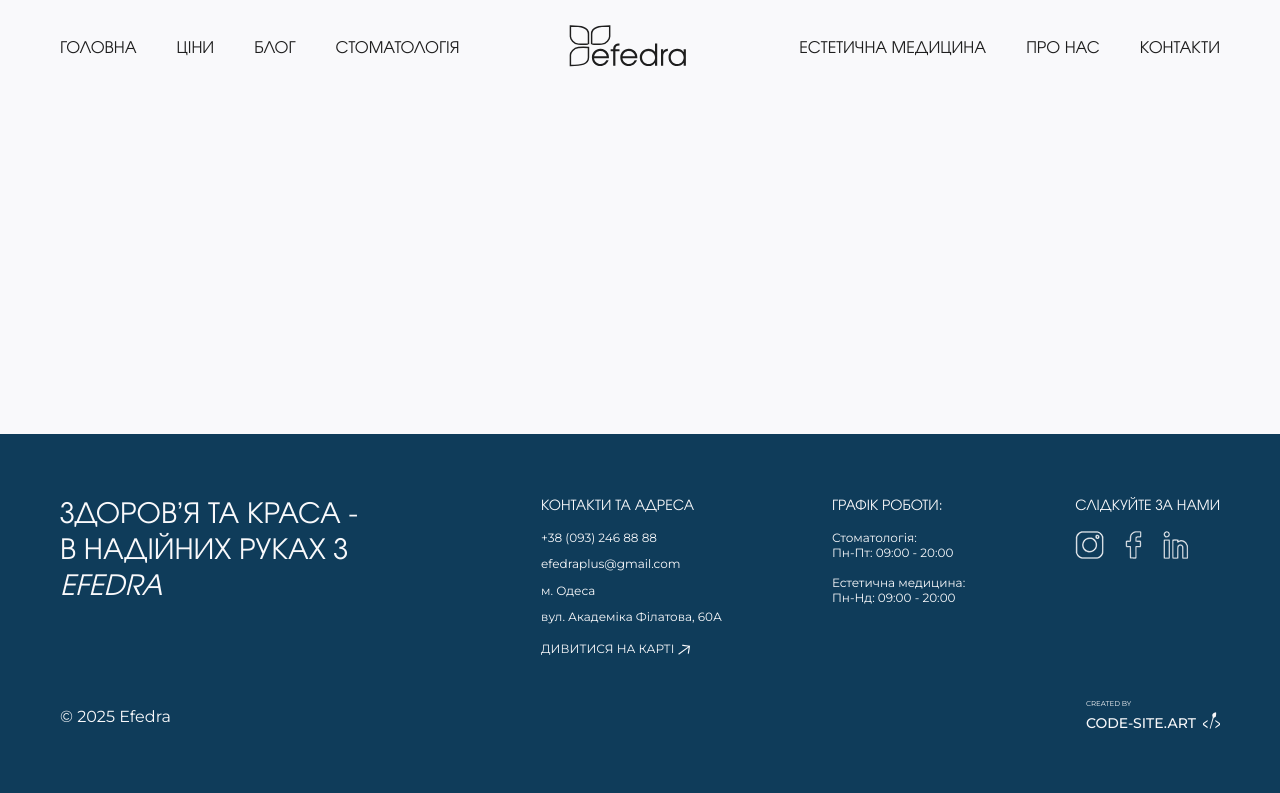
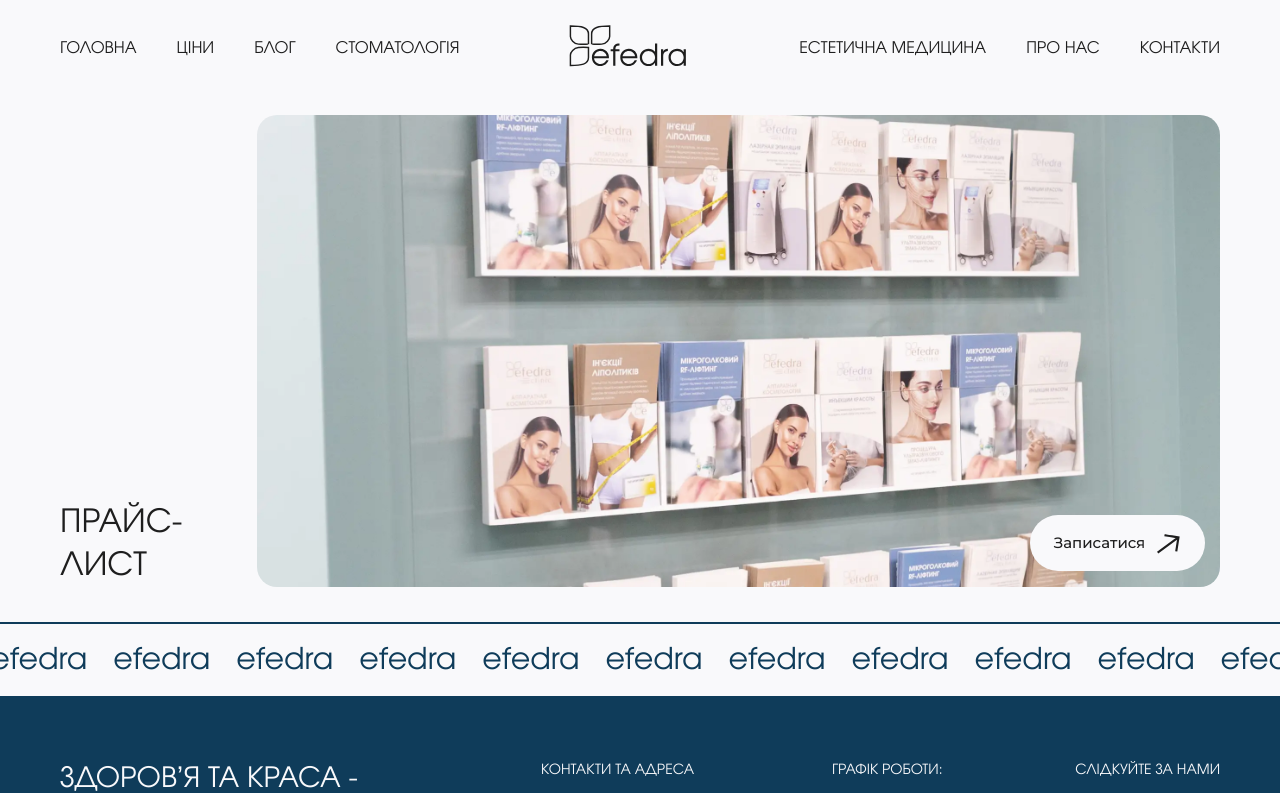
Before and after one commit to cyanidium-dev/efedra-frontend, a Next.js app: page /price in a window 1280 px wide. Shown: the top 793 px of the page. Built offline with nearby package versions, Linux system fonts and the light colour scheme; no server answers.

Commit message:
added hero to price page

```diff
--- a/src/app/price/page.tsx
+++ b/src/app/price/page.tsx
@@ -1,3 +1,14 @@
+import ServiceHero from "@/components/shared/hero/ServiceHero";
+import MarqueeLine from "@/components/shared/marquee/MarqueeLine";
+
 export default function PricePage() {
-  return <></>;
+  return (
+    <>
+      <ServiceHero
+        title="Прайс-лист"
+        image="/images/pricePage/hero/price.webp"
+      />
+      <MarqueeLine variant="blue" />
+    </>
+  );
 }
--- a/src/components/shared/buttons/MainButton.tsx
+++ b/src/components/shared/buttons/MainButton.tsx
@@ -14,6 +14,7 @@ interface MainButtonProps {
   onClick?: () => void;
   loadingText?: string;
   withArrow?: boolean;
+  iconClassName?: string;
 }
 
 const MainButton = forwardRef<HTMLButtonElement, MainButtonProps>(
@@ -28,6 +29,7 @@ const MainButton = forwardRef<HTMLButtonElement, MainButtonProps>(
       onClick,
       loadingText,
       withArrow = false,
+      iconClassName = "",
     },
     ref
   ) => {
@@ -60,7 +62,12 @@ const MainButton = forwardRef<HTMLButtonElement, MainButtonProps>(
             {isLoading ? loadingText : children}
           </p>
           {withArrow ? (
-            <ArrowIcon className="w-[16px] h-auto shrink-0 xl:group-hover:translate-x-[1px] xl:group-hover:-translate-y-[1px] will-change-transform transition duration-300 ease-in-out" />
+            <ArrowIcon
+              className={twMerge(
+                "w-[16px] h-auto shrink-0 xl:group-hover:translate-x-[1px] xl:group-hover:-translate-y-[1px] will-change-transform transition duration-300 ease-in-out",
+                iconClassName
+              )}
+            />
           ) : null}
         </div>
         {isLoading ? <LoaderIcon variant={variant} /> : null}
--- /dev/null
+++ b/src/components/shared/hero/ServiceHero.tsx
@@ -0,0 +1,76 @@
+"use client";
+
+import { useState } from "react";
+import Image from "next/image";
+import * as motion from "motion/react-client";
+import Container from "../container/Container";
+import { fadeInAnimation } from "@/utils/animationVariants";
+import MainButton from "../buttons/MainButton";
+import CallBackModal from "../modals/CallBackModal";
+
+interface ServiceHeroProps {
+  title: string;
+  image: string;
+}
+
+export default function ServiceHero({ title, image }: ServiceHeroProps) {
+  const [isModalShown, setIsModalShown] = useState(false);
+
+  return (
+    <section className="pt-[14px] pb-11 lg:pt-4 lg:pb-[35px]">
+      <Container className="flex gap-[10px] md:gap-[16px] lg:gap-[23px] w-full items-center">
+        <motion.h1
+          initial="hidden"
+          whileInView="visible"
+          exit="exit"
+          viewport={{ once: true, amount: 0.3 }}
+          variants={fadeInAnimation({ scale: 0.95, x: 50, duration: 1.2 })}
+          className="max-h-[195px] lg:max-h-[380px] text-[16px] md:text-[28px] lg:text-[32px] leading-[115%] lg:leading-[135%] font-evolenta uppercase self-end [writing-mode:sideways-lr]"
+        >
+          {title}
+        </motion.h1>
+
+        <motion.div
+          initial="hidden"
+          whileInView="visible"
+          exit="exit"
+          viewport={{ once: true, amount: 0.3 }}
+          variants={fadeInAnimation({ scale: 0.95, x: 50, duration: 1.2 })}
+          className="relative w-full"
+        >
+          <div className="relative w-full h-[195px] md:h-[320px] lg:h-[380px] xl:h-[472px] rounded-[20px] overflow-hidden">
+            <Image
+              src={image}
+              alt="background"
+              fill
+              priority
+              className="object-cover"
+            />
+          </div>
+          <MainButton
+            variant="bordered"
+            withArrow
+            className="md:hidden absolute -bottom-[20px] -right-[12px] px-[17px] max-w-[158px] h-[43px] text-[14px]"
+            iconClassName="w-[26px] h-[21px]"
+          >
+            Записатися
+          </MainButton>
+
+          <MainButton
+            onClick={() => setIsModalShown(true)}
+            variant="white"
+            withArrow
+            className="hidden md:flex absolute bottom-[16px] right-[15px] px-[23px] lg:px-[23px] max-w-[175px] h-[56px] text-[15px] leading-[120%] text-black"
+            iconClassName="w-[26px] h-[21px]"
+          >
+            Записатися
+          </MainButton>
+        </motion.div>
+      </Container>
+      <CallBackModal
+        isModalShown={isModalShown}
+        setIsModalShown={setIsModalShown}
+      />
+    </section>
+  );
+}
```
Also changed, not shown: public/images/pricePage/hero/price.webp (added).
